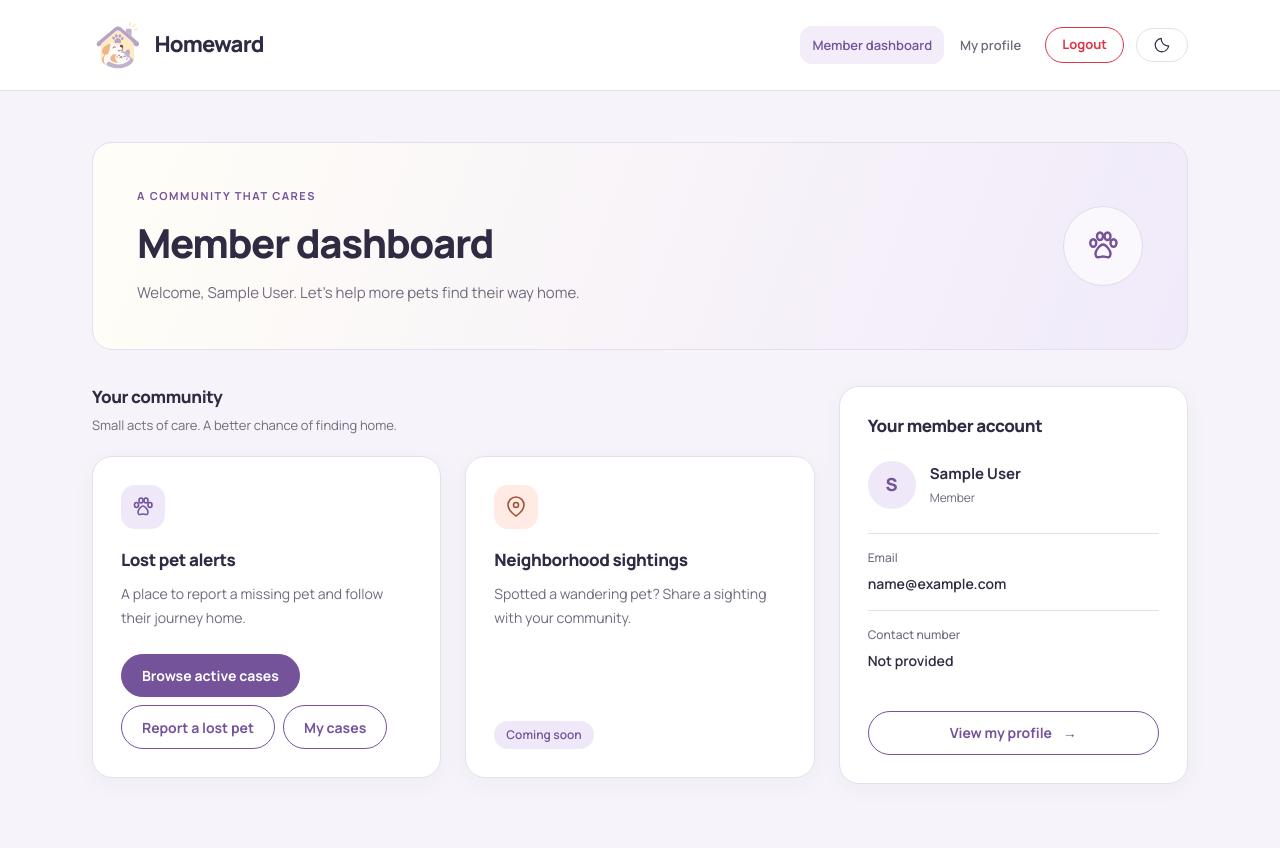
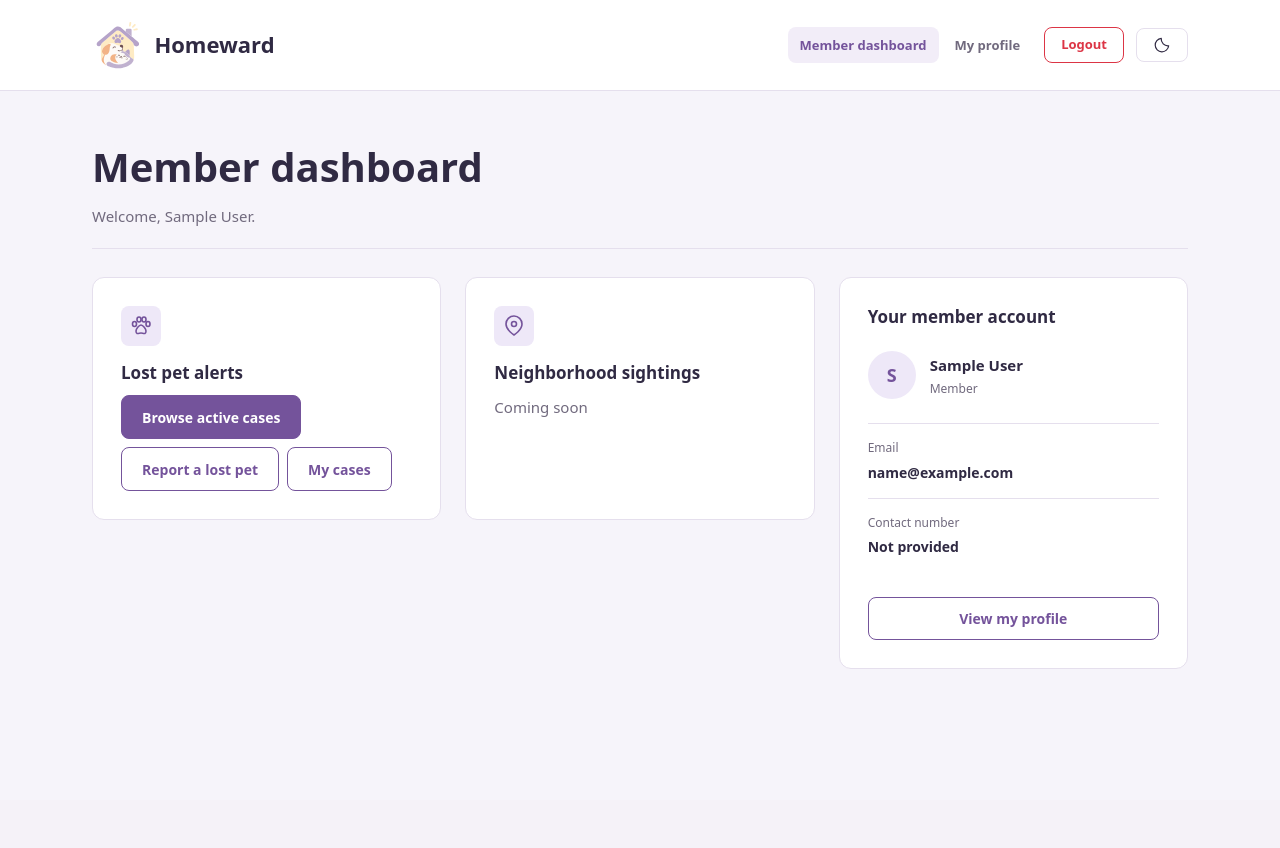
Before and after one commit to dellisyoss/Homeward-Tolentino-PreciousAnn-G01, a Django app: page /dashboard/member/ in a window 1280 px wide. After the commit the page ends 669 px from the top, so only its background shows below. Run offline with Django 5.2, Linux system fonts and the light colour scheme; the visitor is signed in with stand-in values (Sample User, id 1); parts of the project's set-up code (start-up, migrations or seed data) failed here and were passed over.

Commit message:
Simplify Homeward dashboards and account pages

```diff
--- a/static/css/homeward.css
+++ b/static/css/homeward.css
@@ -1,5 +1,3 @@
-@import url("https://fonts.googleapis.com/css2?family=Manrope:wght@400;500;600;700;800&display=swap");
-
 :root {
     color-scheme: light;
     --homeward-ink: #302a43;
@@ -20,23 +18,11 @@
     --homeward-accent-active: #593d7b;
     --homeward-focus-border: #a78bc5;
     --homeward-checkbox: #74539b;
-    --homeward-hero-start: #fffdf7;
-    --homeward-hero-end: #f0eafa;
-    --homeward-symbol-bg: rgb(255 255 255 / 65%);
-    --homeward-symbol-border: #e3d9f1;
-    --homeward-cream: #fff2c7;
-    --homeward-on-cream: #876924;
-    --homeward-peach: #ffebe3;
-    --homeward-on-peach: #a35237;
-    --homeward-summary-lavender: #f6f2fc;
-    --homeward-summary-cream: #fffbef;
-    --homeward-summary-peach: #fff4ee;
     --homeward-table-heading: #faf8fd;
-    --homeward-shadow: 0 5px 24px rgb(48 42 67 / 4%);
     --homeward-error: #dc3545;
     --bs-body-bg: rgb(var(--homeward-page-rgb));
     --bs-body-color: var(--homeward-ink);
-    --bs-body-font-family: "Manrope", "Segoe UI", system-ui, sans-serif;
+    --bs-body-font-family: system-ui, "Segoe UI", sans-serif;
     --bs-body-font-size: 0.9375rem;
     --bs-secondary-color: var(--homeward-muted);
     --bs-light-rgb: var(--homeward-page-rgb);
@@ -66,33 +52,20 @@
     --homeward-accent-hover: #dac5f6;
     --homeward-accent-active: #b99ada;
     --homeward-focus-border: #b79bd7;
-    --homeward-hero-start: #2d2830;
-    --homeward-hero-end: #30243f;
-    --homeward-symbol-bg: #31283f;
-    --homeward-symbol-border: #51405f;
-    --homeward-cream: #453a29;
-    --homeward-on-cream: #f6d88d;
-    --homeward-peach: #49312e;
-    --homeward-on-peach: #f5b294;
-    --homeward-summary-lavender: #2d253b;
-    --homeward-summary-cream: #302b25;
-    --homeward-summary-peach: #33272d;
     --homeward-table-heading: #30293b;
-    --homeward-shadow: 0 5px 24px rgb(0 0 0 / 14%);
     --homeward-error: #ffadbc;
     --bs-danger-rgb: 255, 173, 188;
 }
 
 body {
-    line-height: 1.7;
+    line-height: 1.6;
     -webkit-font-smoothing: antialiased;
 }
 
 h1, h2, h3, .h3, .navbar-brand {
     color: var(--homeward-ink);
-    font-weight: 800;
+    font-weight: 700;
     line-height: 1.25;
-    letter-spacing: -0.035em;
 }
 
 h1, h1.h3 {
@@ -103,7 +76,6 @@ h1, h1.h3 {
 
 h2, .card-title {
     font-size: 1.0625rem;
-    letter-spacing: -0.025em;
 }
 
 a {
@@ -142,7 +114,7 @@ a {
     margin: 0;
 }
 
-.icon-tile, .account-avatar, .header-symbol {
+.icon-tile, .account-avatar {
     display: inline-flex;
     align-items: center;
     justify-content: center;
@@ -175,7 +147,7 @@ a {
     color: var(--homeward-muted);
     font-size: 0.8125rem;
     font-weight: 600;
-    border-radius: 0.75rem;
+    border-radius: 0.5rem;
 }
 
 .homeward-nav-link[aria-current="page"] {
@@ -227,10 +199,9 @@ a {
     --bs-card-color: var(--homeward-ink);
     --bs-card-bg: var(--homeward-surface);
     --bs-card-border-color: var(--homeward-border);
-    --bs-card-border-radius: 1.25rem;
+    --bs-card-border-radius: 0.75rem;
     --bs-card-spacer-x: clamp(1.25rem, 3vw, 1.75rem);
     --bs-card-spacer-y: clamp(1.25rem, 3vw, 1.75rem);
-    box-shadow: var(--homeward-shadow);
 }
 
 .card-title {
@@ -238,7 +209,7 @@ a {
 }
 
 .btn {
-    --bs-btn-border-radius: 2rem;
+    --bs-btn-border-radius: 0.5rem;
     --bs-btn-padding-x: 1.25rem;
     --bs-btn-padding-y: 0.65rem;
     --bs-btn-font-size: 0.875rem;
@@ -330,24 +301,9 @@ a {
 }
 
 .dashboard-header {
-    display: flex;
-    justify-content: space-between;
-    align-items: center;
-    gap: 1.5rem;
-    padding: clamp(1.5rem, 4vw, 2.75rem);
-    margin-bottom: 2.25rem;
-    border: 1px solid var(--homeward-border);
-    border-radius: 1.25rem;
-    background: linear-gradient(110deg, var(--homeward-hero-start) 5%, var(--homeward-hero-end) 100%);
-}
-
-.eyebrow {
-    margin-bottom: 0.75rem;
-    color: var(--homeward-purple);
-    font-size: 0.6875rem;
-    font-weight: 700;
-    letter-spacing: 0.14em;
-    text-transform: uppercase;
+    padding-bottom: 1.25rem;
+    margin-bottom: 1.75rem;
+    border-bottom: 1px solid var(--homeward-border);
 }
 
 .page-description {
@@ -356,20 +312,7 @@ a {
     color: var(--homeward-muted);
 }
 
-.header-symbol {
-    width: 5rem;
-    height: 5rem;
-    border: 1px solid var(--homeward-symbol-border);
-    border-radius: 50%;
-    background: var(--homeward-symbol-bg);
-}
-
-.header-symbol .homeward-icon {
-    width: 2.25rem;
-    height: 2.25rem;
-}
-
-.section-heading, .page-heading {
+.page-heading {
     display: flex;
     justify-content: space-between;
     align-items: center;
@@ -377,56 +320,14 @@ a {
     margin-bottom: 1.25rem;
 }
 
-.section-heading h2 {
-    margin-bottom: 0.375rem;
-}
-
-.section-heading p {
-    margin-bottom: 0;
-    color: var(--homeward-muted);
-    font-size: 0.8125rem;
-}
-
-.feature-card {
-    min-height: 17rem;
-}
-
 .icon-tile {
-    width: 2.75rem;
-    height: 2.75rem;
-    border-radius: 0.875rem;
-}
-
-.icon-tile--cream {
-    background: var(--homeward-cream);
-    color: var(--homeward-on-cream);
-}
-
-.icon-tile--peach {
-    background: var(--homeward-peach);
-    color: var(--homeward-on-peach);
+    width: 2.5rem;
+    height: 2.5rem;
+    border-radius: 0.5rem;
 }
 
 .feature-card > .icon-tile {
-    margin-bottom: 1.25rem;
-}
-
-.feature-card p {
-    color: var(--homeward-muted);
-    font-size: 0.875rem;
-    margin-bottom: 1.5rem;
-}
-
-.status-badge {
-    display: inline-flex;
-    align-self: flex-start;
-    padding: 0.25rem 0.75rem;
-    margin-top: auto;
-    border-radius: 2rem;
-    background: var(--homeward-lavender);
-    color: var(--homeward-purple);
-    font-size: 0.75rem;
-    font-weight: 600;
+    margin-bottom: 1rem;
 }
 
 .account-identity {
--- a/templates/accounts/profile.html
+++ b/templates/accounts/profile.html
@@ -5,9 +5,7 @@
 {% block content %}
 <div class="form-panel">
     <header class="page-heading">
-        <p class="eyebrow">Your place in the community</p>
         <h1>My profile</h1>
-        <p class="page-description">The details that help us stay connected.</p>
     </header>
     <section class="card card-body" aria-label="Your profile details">
         <div class="account-identity">
--- a/templates/accounts/profile_form.html
+++ b/templates/accounts/profile_form.html
@@ -5,9 +5,7 @@
 {% block content %}
 <div class="form-panel">
     <header class="page-heading">
-        <p class="eyebrow">Your account</p>
         <h1>Edit profile</h1>
-        <p class="page-description">Keep your details up to date.</p>
     </header>
     <form method="post" class="card card-body">
         {% csrf_token %}
--- a/templates/accounts/user_form.html
+++ b/templates/accounts/user_form.html
@@ -5,7 +5,6 @@
 {% block content %}
 <div class="form-panel">
     <header class="page-heading">
-        <p class="eyebrow">Community management</p>
         <h1>{{ page_title }}</h1>
         <p class="page-description">Clear Active account to disable access while keeping the account's records.</p>
     </header>
--- a/templates/accounts/user_list.html
+++ b/templates/accounts/user_list.html
@@ -5,9 +5,7 @@
 {% block content %}
 <header class="page-heading">
     <div>
-        <p class="eyebrow">Your Homeward community</p>
         <h1>Manage users</h1>
-        <p class="page-description">Find members and keep account details in order.</p>
     </div>
     <a class="btn btn-primary" href="{% url 'user_create' %}">Create user <span aria-hidden="true">+</span></a>
 </header>
--- a/templates/dashboard/member.html
+++ b/templates/dashboard/member.html
@@ -4,28 +4,17 @@
 
 {% block content %}
 <header class="dashboard-header">
-    <div>
-        <p class="eyebrow">A community that cares</p>
-        <h1>Member dashboard</h1>
-        <p class="page-description">Welcome, {{ user.full_name }}. Let's help more pets find their way home.</p>
-    </div>
-    <span class="header-symbol" aria-hidden="true">{% include "includes/icon.html" with icon="paw" %}</span>
+    <h1>Member dashboard</h1>
+    <p class="page-description">Welcome, {{ user.full_name }}.</p>
 </header>
 
 <div class="row g-4">
     <div class="col-lg-8">
-        <div class="section-heading">
-            <div>
-                <h2>Your community</h2>
-                <p>Small acts of care. A better chance of finding home.</p>
-            </div>
-        </div>
         <div class="row g-4">
             <div class="col-md-6">
                 <section class="card card-body feature-card h-100">
                     <span class="icon-tile">{% include "includes/icon.html" with icon="paw" %}</span>
-                    <h3 class="card-title">Lost pet alerts</h3>
-                    <p>A place to report a missing pet and follow their journey home.</p>
+                    <h2 class="card-title">Lost pet alerts</h2>
                     <div class="d-flex flex-wrap gap-2">
                         <a class="btn btn-primary" href="{% url 'cases:list' %}">Browse active cases</a>
                         <a class="btn btn-outline-primary" href="{% url 'cases:create' %}">Report a lost pet</a>
@@ -35,10 +24,9 @@
             </div>
             <div class="col-md-6">
                 <section class="card card-body feature-card h-100">
-                    <span class="icon-tile icon-tile--peach">{% include "includes/icon.html" with icon="pin" %}</span>
-                    <h3 class="card-title">Neighborhood sightings</h3>
-                    <p>Spotted a wandering pet? Share a sighting with your community.</p>
-                    <span class="status-badge">Coming soon</span>
+                    <span class="icon-tile">{% include "includes/icon.html" with icon="pin" %}</span>
+                    <h2 class="card-title">Neighborhood sightings</h2>
+                    <p class="mb-0 text-muted">Coming soon</p>
                 </section>
             </div>
         </div>
@@ -57,7 +45,7 @@
                 <div><dt>Email</dt><dd>{{ user.email }}</dd></div>
                 <div><dt>Contact number</dt><dd>{{ user.contact_number|default:"Not provided" }}</dd></div>
             </dl>
-            <a class="btn btn-outline-primary" href="{% url 'profile' %}">View my profile <span aria-hidden="true">&rarr;</span></a>
+            <a class="btn btn-outline-primary" href="{% url 'profile' %}">View my profile</a>
         </section>
     </div>
 </div>
--- a/templates/registration/login.html
+++ b/templates/registration/login.html
@@ -5,9 +5,7 @@
 {% block content %}
 <div class="form-panel">
     <header class="page-heading">
-        <p class="eyebrow">Welcome home</p>
         <h1>Login</h1>
-        <p class="page-description">A caring community, one connection away.</p>
     </header>
     <form method="post" class="card card-body">
         {% csrf_token %}
--- a/templates/registration/signup.html
+++ b/templates/registration/signup.html
@@ -5,9 +5,7 @@
 {% block content %}
 <div class="form-panel">
     <header class="page-heading">
-        <p class="eyebrow">You're in good company</p>
         <h1>Create an account</h1>
-        <p class="page-description">Join your neighbors in helping pets find home.</p>
     </header>
     <form method="post" class="card card-body">
         {% csrf_token %}
```
Also changed, not shown: other parts of static/css/homeward.css (+5 -33 lines), templates/dashboard/admin.html (+11 -23 lines).
